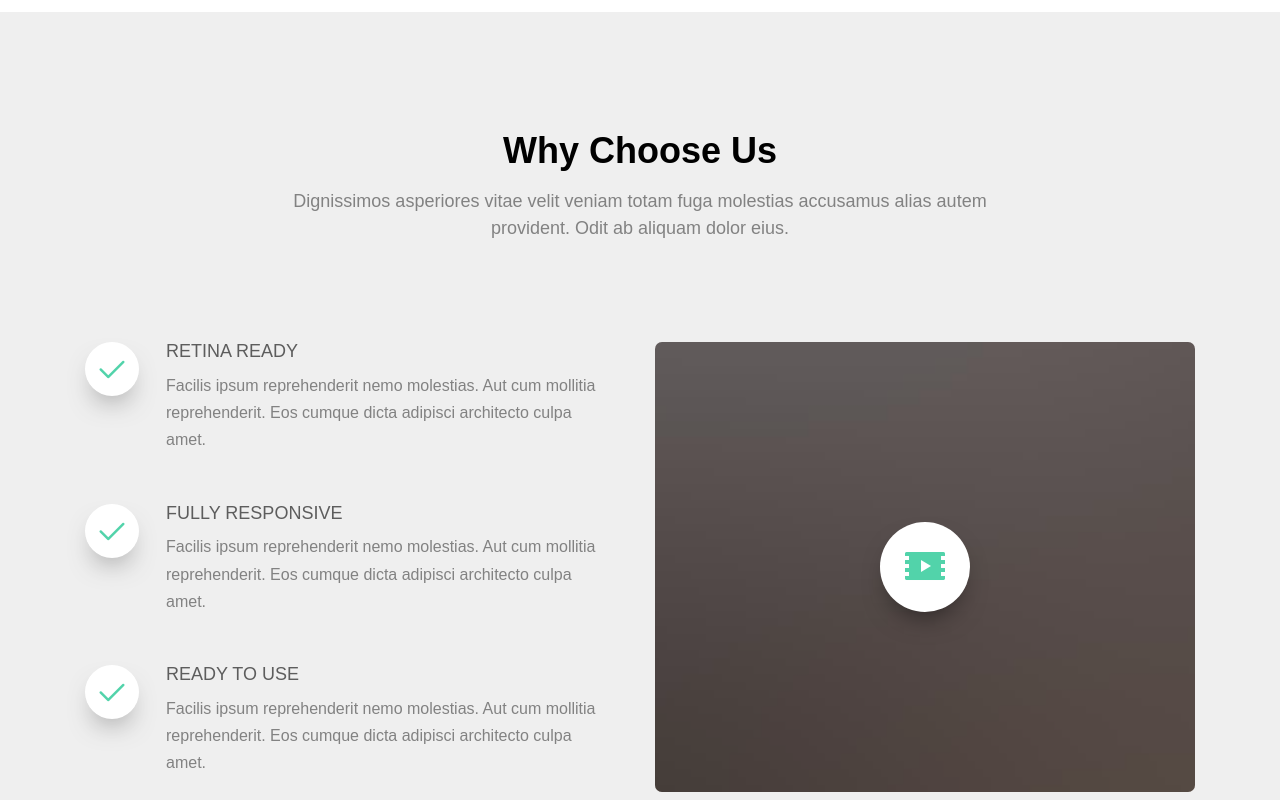
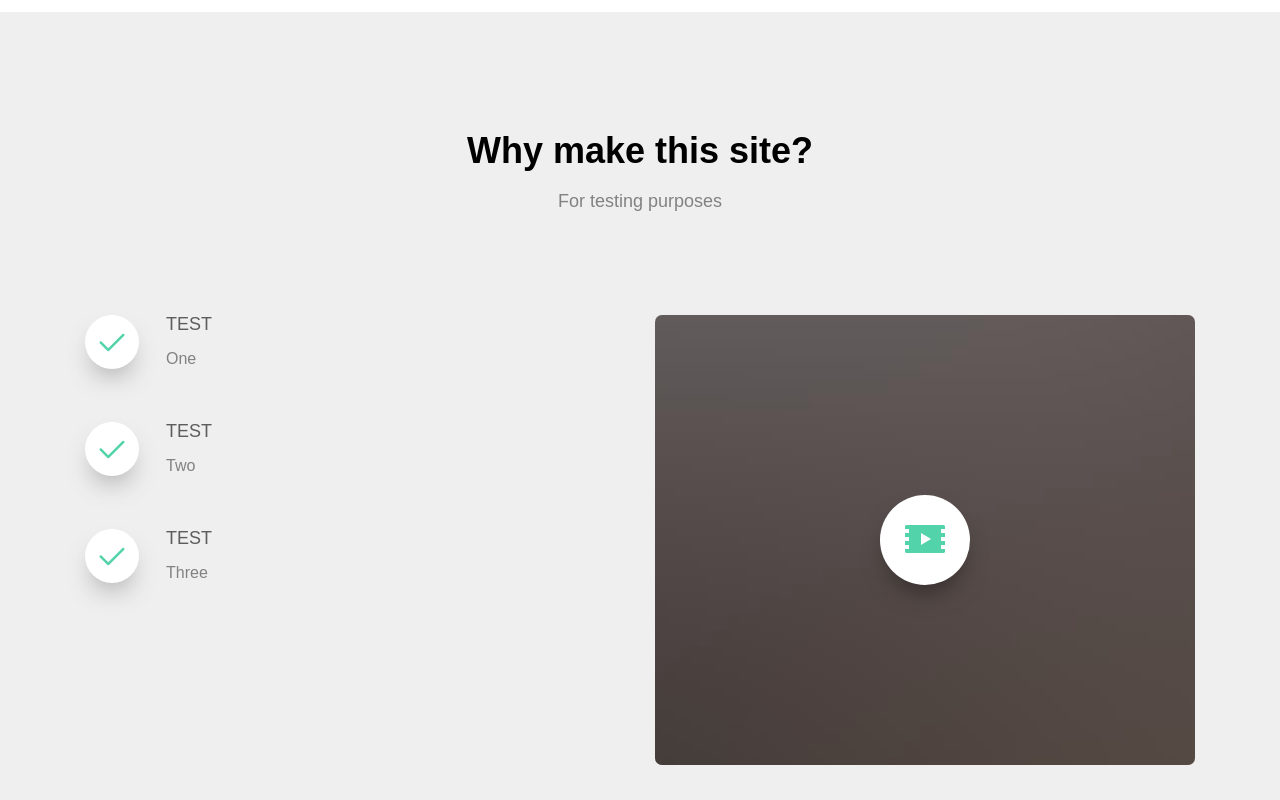
Before and after one commit to BehroozMirmolavi/test-page, a plain HTML site: page index.html in a window 1280 px wide. Shown: the part 1620-2420 px from the top of the page. Drawn offline with Linux system fonts and the light colour scheme; files whose address does not match are found by name.

Commit message:
Update index.html

```diff
--- a/index.html
+++ b/index.html
@@ -21,25 +21,20 @@ j=d.createElement(s),dl=l!='dataLayer'?'&l='+l:'';j.async=true;j.src=
 
       <meta charset="utf-8">
       <meta http-equiv="X-UA-Compatible" content="IE=edge">
-      <title>Oxygen &mdash; Free Website Template, Free HTML5 Template by gettemplates.co</title>
+      <title>Behrooz Mirmolavi</title>
       <meta name="viewport" content="width=device-width, initial-scale=1">
-      <meta name="description" content="Free HTML5 Website Template by gettemplates.co" />
-      <meta name="keywords" content="free website templates, free html5, free template, free bootstrap, free website template, html5, css3, mobile first, responsive" />
-      <meta name="author" content="gettemplates.co" />
-      <!--
-         Oxygen by gettemplates.co
-         Twitter: http://twitter.com/gettemplateco
-         URL: http://gettemplates.co
-         -->
+      <meta name="description" content="Test website" />
+      <meta name="keywords" content="" />
+      <meta name="author" content="Behrooz Mirmolavi" />
       <!-- Facebook and Twitter integration -->
       <meta property="og:title" content=""/>
       <meta property="og:image" content=""/>
-      <meta property="og:url" content=""/>
+      <meta property="og:url" content="https://www.facebook.com/"/>
       <meta property="og:site_name" content=""/>
       <meta property="og:description" content=""/>
       <meta name="twitter:title" content="" />
       <meta name="twitter:image" content="" />
-      <meta name="twitter:url" content="" />
+      <meta name="twitter:url" content="https://www.twitter.com/" />
       <meta name="twitter:card" content="" />
       <!-- <link href='https://fonts.googleapis.com/css?family=Work+Sans:400,300,600,400italic,700' rel='stylesheet' type='text/css'> -->
       <!-- Animate.css -->
@@ -73,12 +68,12 @@ height="0" width="0" style="display:none;visibility:hidden"></iframe></noscript>
             <div class="gtco-container">
                <div class="row">
                   <div class="col-xs-2">
-                     <div id="gtco-logo"><a href="index.html">Oxygen.</a></div>
+                     <div id="gtco-logo"><a href="index.html">Behrooz Mirmolavi</a></div>
                   </div>
                   <div class="col-xs-8 text-center menu-1">
                      <ul>
                         <li class="active"><a href="index.html">Home</a></li>
-                        <li><a href="about.html">Mail Chimp</a></li>
+                        <li><a href="about.html">About</a></li>
 
                      </ul>
                   </div>
@@ -120,8 +115,8 @@ height="0" width="0" style="display:none;visibility:hidden"></iframe></noscript>
             <div class="gtco-container">
                <div class="row">
                   <div class="col-md-8 col-md-offset-2 text-center gtco-heading">
-                     <h2>Why Choose Us</h2>
-                     <p>Dignissimos asperiores vitae velit veniam totam fuga molestias accusamus alias autem provident. Odit ab aliquam dolor eius.</p>
+                     <h2>Why make this site?</h2>
+                     <p>For testing purposes</p>
                   </div>
                </div>
                <div class="row">
@@ -131,8 +126,8 @@ height="0" width="0" style="display:none;visibility:hidden"></iframe></noscript>
                         <i class="icon-check"></i>
                         </span>
                         <div class="feature-copy">
-                           <h3>Retina Ready</h3>
-                           <p>Facilis ipsum reprehenderit nemo molestias. Aut cum mollitia reprehenderit. Eos cumque dicta adipisci architecto culpa amet.</p>
+                           <h3>Test</h3>
+                           <p>One</p>
                         </div>
                      </div>
                      <div class="feature-left animate-box" data-animate-effect="fadeInLeft">
@@ -140,8 +135,8 @@ height="0" width="0" style="display:none;visibility:hidden"></iframe></noscript>
                         <i class="icon-check"></i>
                         </span>
                         <div class="feature-copy">
-                           <h3>Fully Responsive</h3>
-                           <p>Facilis ipsum reprehenderit nemo molestias. Aut cum mollitia reprehenderit. Eos cumque dicta adipisci architecto culpa amet.</p>
+                           <h3>Test</h3>
+                           <p>Two</p>
                         </div>
                      </div>
                      <div class="feature-left animate-box" data-animate-effect="fadeInLeft">
@@ -149,14 +144,14 @@ height="0" width="0" style="display:none;visibility:hidden"></iframe></noscript>
                         <i class="icon-check"></i>
                         </span>
                         <div class="feature-copy">
-                           <h3>Ready To Use</h3>
-                           <p>Facilis ipsum reprehenderit nemo molestias. Aut cum mollitia reprehenderit. Eos cumque dicta adipisci architecto culpa amet.</p>
+                           <h3>Test</h3>
+                           <p>Three</p>
                         </div>
                      </div>
                   </div>
                   <div class="col-md-6">
                      <div class="gtco-video gtco-bg" style="background-image: url(images/img_1.jpg); ">
-                        <a href="https://vimeo.com/channels/staffpicks/93951774" class="popup-vimeo"><i class="icon-video2"></i></a>
+                        <a href="https://vimeo.com/331466789" class="popup-vimeo"><i class="icon-video2"></i></a>
                         <div class="overlay"></div>
                      </div>
                   </div>
```
